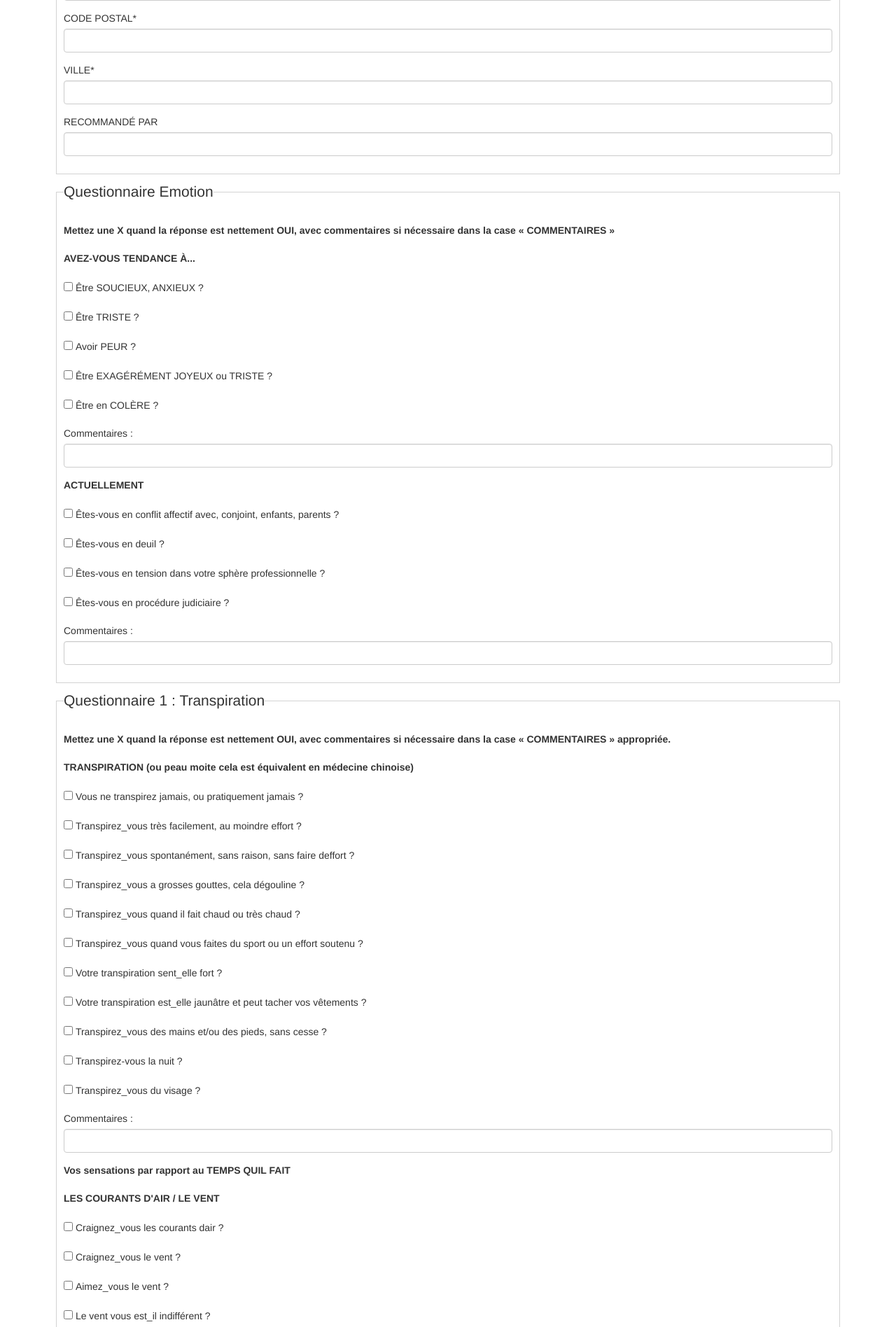
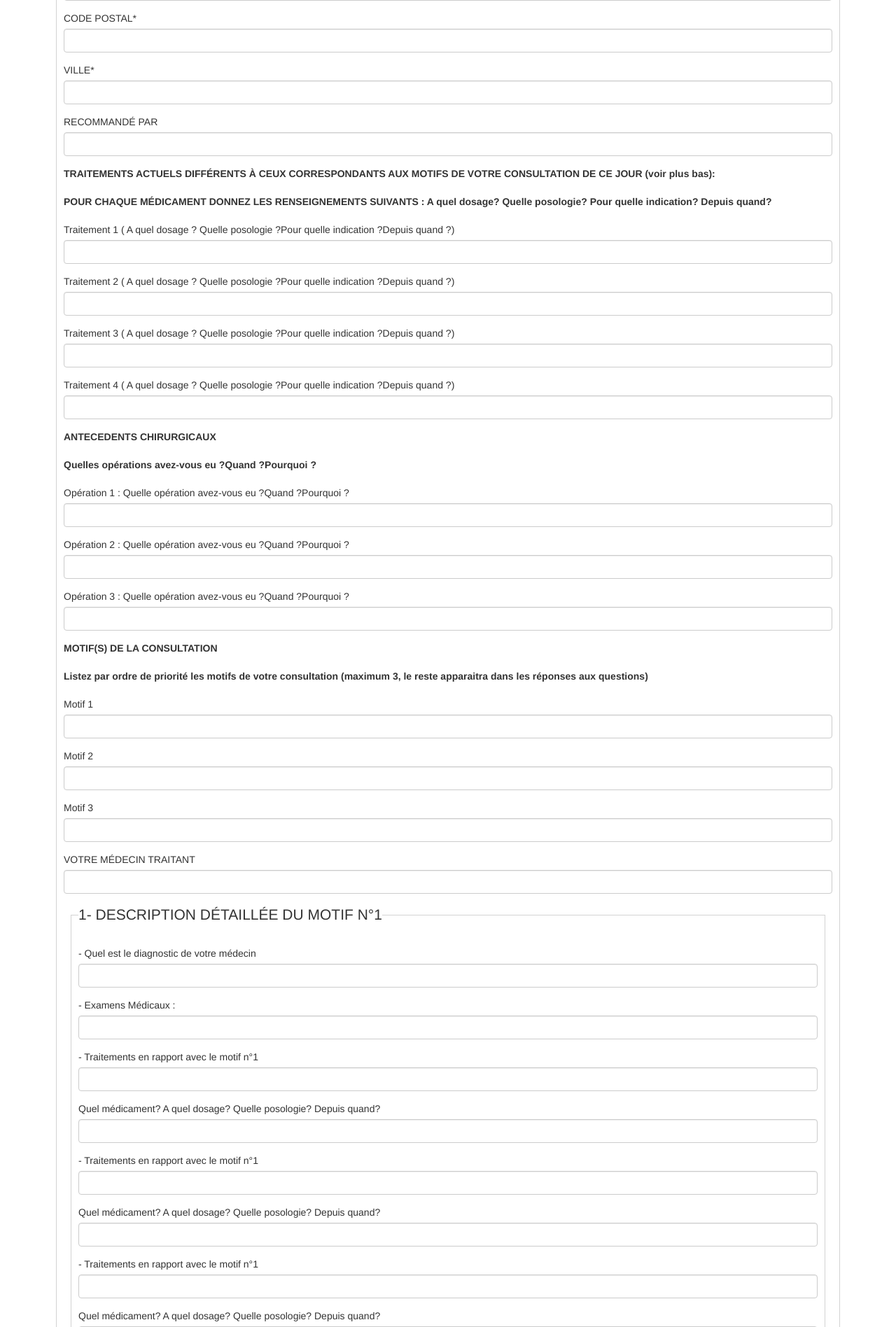
Before and after one commit to olivierTeamCG/FXMaviel, a Django app: page /myDB/contacts in a window 1280 px wide. Shown: the part 800-2696 px from the top of the page at 70% size. Run offline with Django 3.2, Linux system fonts and the light colour scheme; parts of the project's set-up code (start-up, migrations or seed data) failed here and were passed over; some libraries are stand-ins or nearby versions.

Commit message:
ajout des champs des précédents traitements + css

```diff
--- a/myDB/forms.py
+++ b/myDB/forms.py
@@ -16,6 +16,71 @@ class Contact(models.Model):
     cp =models.CharField(max_length=200, null=True, verbose_name="CODE POSTAL")
     ville =models.CharField(max_length=200, null=True, verbose_name="VILLE")
     recommande_par =models.CharField(blank=True, max_length=200, null=True, verbose_name="RECOMMANDÉ PAR")
+
+    _mef93=models.CharField(blank=True, max_length=200, null=True, verbose_name="TRAITEMENTS ACTUELS DIFFÉRENTS À CEUX CORRESPONDANTS AUX MOTIFS DE VOTRE CONSULTATION DE CE JOUR (voir plus bas):")
+    _mef93bis=models.CharField(blank=True, max_length=200, null=True, verbose_name="POUR CHAQUE MÉDICAMENT DONNEZ LES RENSEIGNEMENTS SUIVANTS : A quel dosage? Quelle posologie? Pour quelle indication? Depuis quand?")
+    Traitement_1=models.CharField(blank=True, max_length=200, null=True, verbose_name="Traitement 1 ( A quel dosage ? Quelle posologie ?Pour quelle indication ?Depuis quand ?)")
+    Traitement_2=models.CharField(blank=True, max_length=200, null=True, verbose_name="Traitement 2 ( A quel dosage ? Quelle posologie ?Pour quelle indication ?Depuis quand ?)")
+    Traitement_3=models.CharField(blank=True, max_length=200, null=True, verbose_name="Traitement 3 ( A quel dosage ? Quelle posologie ?Pour quelle indication ?Depuis quand ?)")
+    Traitement_4=models.CharField(blank=True, max_length=200, null=True, verbose_name="Traitement 4 ( A quel dosage ? Quelle posologie ?Pour quelle indication ?Depuis quand ?)")
+    _mef94=models.CharField(blank=True, max_length=200, null=True, verbose_name="ANTECEDENTS CHIRURGICAUX")
+    _mef95=models.CharField(blank=True, max_length=200, null=True, verbose_name="Quelles opérations avez-vous eu ?Quand ?Pourquoi ?")
+    Operation_1=models.CharField(blank=True, max_length=200, null=True, verbose_name="Opération 1 : Quelle opération avez-vous eu ?Quand ?Pourquoi ?")
+    Operation_2=models.CharField(blank=True, max_length=200, null=True, verbose_name="Opération 2 : Quelle opération avez-vous eu ?Quand ?Pourquoi ?")
+    Operation_3=models.CharField(blank=True, max_length=200, null=True, verbose_name="Opération 3 : Quelle opération avez-vous eu ?Quand ?Pourquoi ?")
+    _mef96=models.CharField(blank=True, max_length=200, null=True, verbose_name="MOTIF(S) DE LA CONSULTATION")
+    _mef97=models.CharField(blank=True, max_length=200, null=True, verbose_name="listez par ordre de priorité les motifs de votre consultation (maximum 3, le reste apparaitra dans les réponses aux questions)")
+    Motif_1=models.CharField(blank=True, max_length=200, null=True, verbose_name="Motif 1")
+    Motif_2=models.CharField(blank=True, max_length=200, null=True, verbose_name="Motif 2")
+    Motif_3=models.CharField(blank=True, max_length=200, null=True, verbose_name="Motif 3")
+    Medecin=models.CharField(blank=True, max_length=200, null=True, verbose_name="VOTRE MÉDECIN TRAITANT")
+    _mef99=models.CharField(blank=True, max_length=200, null=True, verbose_name="1- DESCRIPTION DÉTAILLÉE DU MOTIF N°1")
+    M1_Quel_est_le_diagnostic=models.CharField(blank=True, max_length=200, null=True, verbose_name="- Quel est le diagnostic de votre médecin")
+    M1_Examens_Medicaux=models.CharField(blank=True, max_length=200, null=True, verbose_name="- Examens Médicaux :")
+    M1_Traitements_en_rapport_avec_le_motif=models.CharField(blank=True, max_length=200, null=True, verbose_name="- Traitements en rapport avec le motif n°1")
+    M1_Quel_medicament_A_quel_dosage_Quelle=models.CharField(blank=True, max_length=200, null=True, verbose_name="Quel médicament? A quel dosage? Quelle posologie? Depuis quand?")
+    M1_Traitements_en_rapport_avec_le_motif=models.CharField(blank=True, max_length=200, null=True, verbose_name="- Traitements en rapport avec le motif n°1")
+    M1_Quel_medicament_A_quel_dosage_Quelle=models.CharField(blank=True, max_length=200, null=True, verbose_name="Quel médicament? A quel dosage? Quelle posologie? Depuis quand?")
+    M1_Traitements_en_rapport_avec_le_motif=models.CharField(blank=True, max_length=200, null=True, verbose_name="- Traitements en rapport avec le motif n°1")
+    M1_Quel_medicament_A_quel_dosage_Quelle=models.CharField(blank=True, max_length=200, null=True, verbose_name="Quel médicament? A quel dosage? Quelle posologie? Depuis quand?")
+    M1_Traitements_en_rapport_avec_le_motif=models.CharField(blank=True, max_length=200, null=True, verbose_name="- Traitements en rapport avec le motif n°1")
+    M1_Quel_medicament_A_quel_dosage_Quelle=models.CharField(blank=True, max_length=200, null=True, verbose_name="Quel médicament? A quel dosage? Quelle posologie? Depuis quand?")
+    M1_AMeLIORATION_Questce_qui_ameliore=models.CharField(blank=True, max_length=200, null=True, verbose_name="AMÉLIORATION : Qu’est-ce qui améliore les symptômes du n°1 ? ")
+    M1_AGGRAVATION_Questce_qui_aggrave=models.CharField(blank=True, max_length=200, null=True, verbose_name="AGGRAVATION : Qu’est-ce qui aggrave les symptômes du n°1 ?")
+    M1_DEPUIS_QUAND_souffrezvous_des_symptome=models.CharField(blank=True, max_length=200, null=True, verbose_name="DEPUIS QUAND, souffrez-vous des symptômes du n°1 ?")
+    M1_CAUSES_CIRCONSTANCES_INITIALES_des_symp=models.CharField(blank=True, max_length=200, null=True, verbose_name="CAUSES, CIRCONSTANCES INITIALES des symptômes du n°1 ?")
+    _mef100=models.CharField(blank=True, max_length=200, null=True, verbose_name="2- DESCRIPTION DÉTAILLÉE DU MOTIF N°2")
+    M2_Quel_est_le_diagnostic=models.CharField(blank=True, max_length=200, null=True, verbose_name="- Quel est le diagnostic de votre médecin")
+    M2_Examens_Medicaux=models.CharField(blank=True, max_length=200, null=True, verbose_name="- Examens Médicaux :")
+    M2_Traitements_en_rapport_avec_le_motif=models.CharField(blank=True, max_length=200, null=True, verbose_name="- Traitements en rapport avec le motif n°2")
+    M2_Quel_medicament_A_quel_dosage_Quelle=models.CharField(blank=True, max_length=200, null=True, verbose_name="Quel médicament? A quel dosage? Quelle posologie? Depuis quand?")
+    M2_Traitements_en_rapport_avec_le_motif=models.CharField(blank=True, max_length=200, null=True, verbose_name="- Traitements en rapport avec le motif n°2")
+    M2_Quel_medicament_A_quel_dosage_Quelle=models.CharField(blank=True, max_length=200, null=True, verbose_name="Quel médicament? A quel dosage? Quelle posologie? Depuis quand?")
+    M2_Traitements_en_rapport_avec_le_motif=models.CharField(blank=True, max_length=200, null=True, verbose_name="- Traitements en rapport avec le motif n°2")
+    M2_Quel_medicament_A_quel_dosage_Quelle=models.CharField(blank=True, max_length=200, null=True, verbose_name="Quel médicament? A quel dosage? Quelle posologie? Depuis quand?")
+    M2_Traitements_en_rapport_avec_le_motif=models.CharField(blank=True, max_length=200, null=True, verbose_name="- Traitements en rapport avec le motif n°2")
+    M2_Quel_medicament_A_quel_dosage_Quelle=models.CharField(blank=True, max_length=200, null=True, verbose_name="Quel médicament? A quel dosage? Quelle posologie? Depuis quand?")
+    M2_AMeLIORATION_Questce_qui_ameliore=models.CharField(blank=True, max_length=200, null=True, verbose_name="AMÉLIORATION : Qu’est-ce qui améliore les symptômes du n°2 ? ")
+    M2_AGGRAVATION_Questce_qui_aggrave=models.CharField(blank=True, max_length=200, null=True, verbose_name="AGGRAVATION : Qu’est-ce qui aggrave les symptômes du n°2 ?")
+    M2_DEPUIS_QUAND_souffrezvous_des_symptome=models.CharField(blank=True, max_length=200, null=True, verbose_name="DEPUIS QUAND, souffrez-vous des symptômes du n°2 ?")
+    M2_CAUSES_CIRCONSTANCES_INITIALES_des_symp=models.CharField(blank=True, max_length=200, null=True, verbose_name="CAUSES, CIRCONSTANCES INITIALES des symptômes du n°2 ?")
+    _mef101=models.CharField(blank=True, max_length=200, null=True, verbose_name="3- DESCRIPTION DÉTAILLÉE DU MOTIF N°3")
+    M3_Quel_est_le_diagnostic=models.CharField(blank=True, max_length=200, null=True, verbose_name="- Quel est le diagnostic de votre médecin")
+    M3_Examens_Medicaux=models.CharField(blank=True, max_length=200, null=True, verbose_name="- Examens Médicaux :")
+    M3_Traitements_en_rapport_avec_le_motif=models.CharField(blank=True, max_length=200, null=True, verbose_name="- Traitements en rapport avec le motif n°3")
+    M3_Quel_medicament_A_quel_dosage_Quelle=models.CharField(blank=True, max_length=200, null=True, verbose_name="Quel médicament? A quel dosage? Quelle posologie? Depuis quand?")
+    M3_Traitements_en_rapport_avec_le_motif=models.CharField(blank=True, max_length=200, null=True, verbose_name="- Traitements en rapport avec le motif n°3")
+    M3_Quel_medicament_A_quel_dosage_Quelle=models.CharField(blank=True, max_length=200, null=True, verbose_name="Quel médicament? A quel dosage? Quelle posologie? Depuis quand?")
+    M3_Traitements_en_rapport_avec_le_motif=models.CharField(blank=True, max_length=200, null=True, verbose_name="- Traitements en rapport avec le motif n°3")
+    M3_Quel_medicament_A_quel_dosage_Quelle=models.CharField(blank=True, max_length=200, null=True, verbose_name="Quel médicament? A quel dosage? Quelle posologie? Depuis quand?")
+    M3_Traitements_en_rapport_avec_le_motif=models.CharField(blank=True, max_length=200, null=True, verbose_name="- Traitements en rapport avec le motif n°3")
+    M3_Quel_medicament_A_quel_dosage_Quelle=models.CharField(blank=True, max_length=200, null=True, verbose_name="Quel médicament? A quel dosage? Quelle posologie? Depuis quand?")
+    M3_AMeLIORATION_Questce_qui_ameliore=models.CharField(blank=True, max_length=200, null=True, verbose_name="AMÉLIORATION : Qu’est-ce qui améliore les symptômes du n°3 ? ")
+    M3_AGGRAVATION_Questce_qui_aggrave=models.CharField(blank=True, max_length=200, null=True, verbose_name="AGGRAVATION : Qu’est-ce qui aggrave les symptômes du n°3 ?")
+    M3_DEPUIS_QUAND_souffrezvous_des_symptome=models.CharField(blank=True, max_length=200, null=True, verbose_name="DEPUIS QUAND, souffrez-vous des symptômes du n°3 ?")
+    M3_CAUSES_CIRCONSTANCES_INITIALES_des_symp=models.CharField(blank=True, max_length=200, null=True, verbose_name="CAUSES, CIRCONSTANCES INITIALES des symptômes du n°3 ?")
+
+
 
     _mef84=models.CharField(blank=True, max_length=200, null=True, verbose_name="Questionnaire EMOTIONS")
     _mef85=models.CharField(blank=True, max_length=200, null=True, verbose_name="Mettez une X quand la réponse est nettement OUI, avec commentaires si nécessaire dans la case « COMMENTAIRES »")
--- a/myDB/templates/base.html
+++ b/myDB/templates/base.html
@@ -39,6 +39,9 @@
             font-weight: bold;
         }
 
+
+
+
     </style>
     {% block head-javascript %}{% endblock %}
 </head>
--- a/myDB/views.py
+++ b/myDB/views.py
@@ -45,7 +45,68 @@ class ContactForm(ModelForm):
                         'cp',
                         'ville',
                         'recommande_par',
-                        '',),
+                        '_mef93',
+                        '_mef93bis',
+                        'Traitement_1',
+                        'Traitement_2',
+                        'Traitement_3',
+                        'Traitement_4',
+                        '_mef94',
+                        '_mef95',
+                        'Operation_1',
+                        'Operation_2',
+                        'Operation_3',
+                        '_mef96',
+                        '_mef97',
+                        'Motif_1',
+                        'Motif_2',
+                        'Motif_3',
+                        'Medecin',
+                        Fieldset('1- DESCRIPTION DÉTAILLÉE DU MOTIF N°1',
+                        'M1_Quel_est_le_diagnostic',
+                        'M1_Examens_Medicaux',
+                        'M1_Traitements_en_rapport_avec_le_motif',
+                        'M1_Quel_medicament_A_quel_dosage_Quelle',
+                        'M1_Traitements_en_rapport_avec_le_motif',
+                        'M1_Quel_medicament_A_quel_dosage_Quelle',
+                        'M1_Traitements_en_rapport_avec_le_motif',
+                        'M1_Quel_medicament_A_quel_dosage_Quelle',
+                        'M1_Traitements_en_rapport_avec_le_motif',
+                        'M1_Quel_medicament_A_quel_dosage_Quelle',
+                        'M1_AMeLIORATION_Questce_qui_ameliore',
+                        'M1_AGGRAVATION_Questce_qui_aggrave',
+                        'M1_DEPUIS_QUAND_souffrezvous_des_symptome',
+                        'M1_CAUSES_CIRCONSTANCES_INITIALES_des_symp',),
+                        Fieldset('2- DESCRIPTION DÉTAILLÉE DU MOTIF N°2',
+                        'M2_Quel_est_le_diagnostic',
+                        'M2_Examens_Medicaux',
+                        'M2_Traitements_en_rapport_avec_le_motif',
+                        'M2_Quel_medicament_A_quel_dosage_Quelle',
+                        'M2_Traitements_en_rapport_avec_le_motif',
+                        'M2_Quel_medicament_A_quel_dosage_Quelle',
+                        'M2_Traitements_en_rapport_avec_le_motif',
+                        'M2_Quel_medicament_A_quel_dosage_Quelle',
+                        'M2_Traitements_en_rapport_avec_le_motif',
+                        'M2_Quel_medicament_A_quel_dosage_Quelle',
+                        'M2_AMeLIORATION_Questce_qui_ameliore',
+                        'M2_AGGRAVATION_Questce_qui_aggrave',
+                        'M2_DEPUIS_QUAND_souffrezvous_des_symptome',
+                        'M2_CAUSES_CIRCONSTANCES_INITIALES_des_symp',),
+                        Fieldset('3- DESCRIPTION DÉTAILLÉE DU MOTIF N°3',
+                        'M3_Quel_est_le_diagnostic',
+                        'M3_Examens_Medicaux',
+                        'M3_Traitements_en_rapport_avec_le_motif',
+                        'M3_Quel_medicament_A_quel_dosage_Quelle',
+                        'M3_Traitements_en_rapport_avec_le_motif',
+                        'M3_Quel_medicament_A_quel_dosage_Quelle',
+                        'M3_Traitements_en_rapport_avec_le_motif',
+                        'M3_Quel_medicament_A_quel_dosage_Quelle',
+                        'M3_Traitements_en_rapport_avec_le_motif',
+                        'M3_Quel_medicament_A_quel_dosage_Quelle',
+                        'M3_AMeLIORATION_Questce_qui_ameliore',
+                        'M3_AGGRAVATION_Questce_qui_aggrave',
+                        'M3_DEPUIS_QUAND_souffrezvous_des_symptome',
+                        'M3_CAUSES_CIRCONSTANCES_INITIALES_des_symp',),),
                 Fieldset('Questionnaire Emotion',
                         '_mef85',
                         '_mef86',
```
Also changed, not shown: myDB/static/css/admin.css (+32 -0 lines), myDB/migrations/0033_contact_m1_aggravation_questce_qui_aggrave_and_more.py (added), myDB/migrations/0034_alter_contact_m1_aggravation_questce_qui_aggrave_and_more.py (added), myDB/migrations/0035_contact__mef93bis_alter_contact__mef93.py (added), myDB/migrations/0036_rename__mef98_contact_medecin.py (added).
